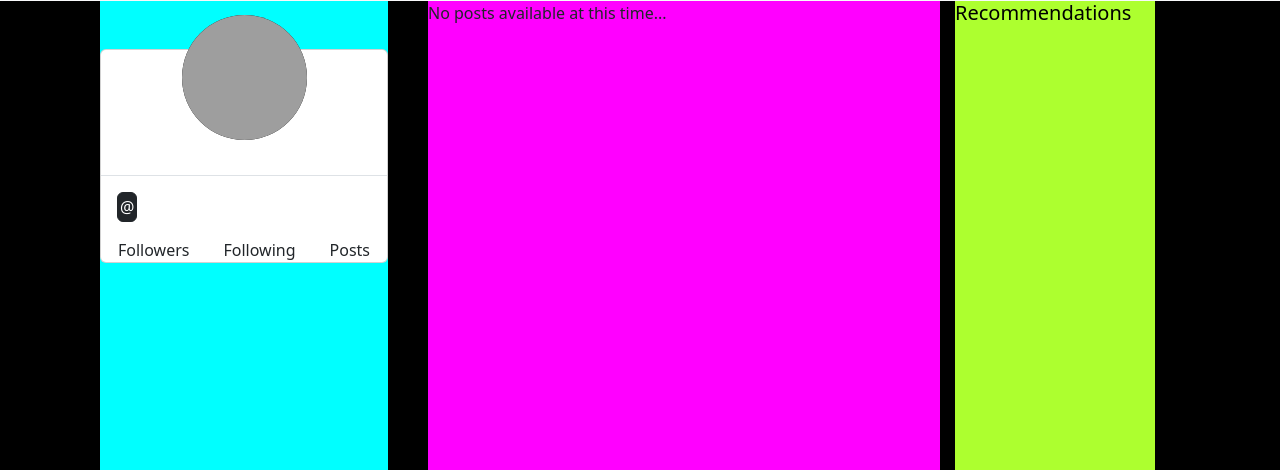
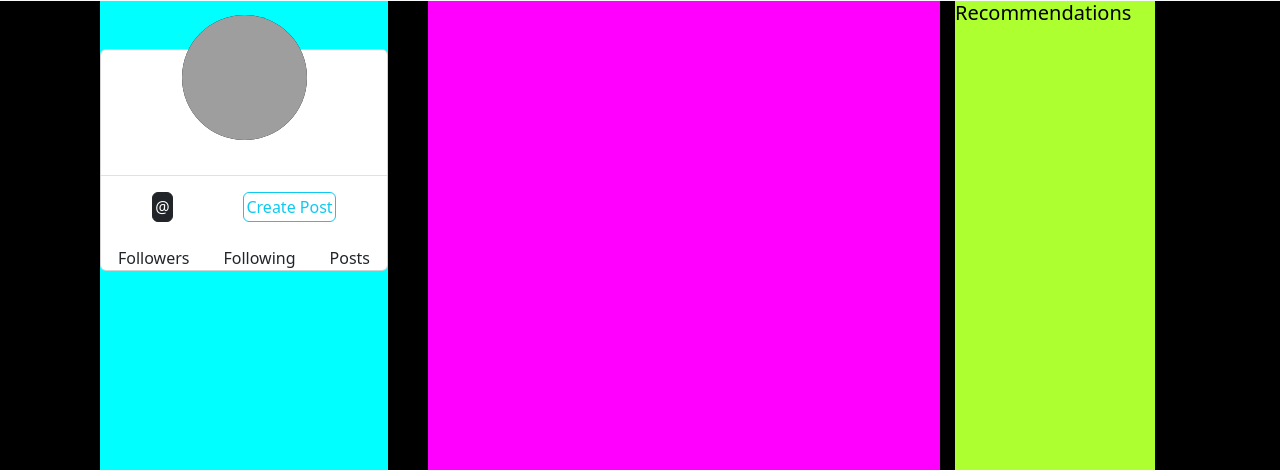
Before and after one commit to nainoaktv/muki-muscle, a Django app: template main/templates/main/home.html in a window 1280 px wide. Shown: the part 55-525 px from the top of the page. Run offline with Django 3.2, Linux system fonts and the light colour scheme; the template is opened without the code that fills it, so the values that code supplies are empty; grey boxes are pictures that could not be loaded.

Commit message:
feat: render posts

```diff
--- a/main/templates/main/home.html
+++ b/main/templates/main/home.html
@@ -33,7 +33,10 @@
           />
         </div>
         <span class="border-bottom" style="height: 1px"></span>
-        <div class="card-body">
+        <div
+          class="card-body"
+          style="display: flex; justify-content: space-around"
+        >
           <h5
             class="card-text"
             style="
@@ -51,6 +54,23 @@
               >@{{user.username}}</a
             >
           </h5>
+          <h5
+            class="card-text"
+            style="
+              border-radius: 5px;
+              display: inline-block;
+              position: relative;
+              top: 0px;
+            "
+          >
+            <a
+              class="btn btn-outline-info"
+              href="/post/create/"
+              role="button"
+              style="padding: 2px"
+              >Create Post</a
+            >
+          </h5>
         </div>
         <div style="display: flex; justify-content: space-around">
           <a href="#" style="text-decoration: none; color: inherit"
@@ -64,11 +84,12 @@
       </div>
     </div>
     <div style="background-color: magenta; width: 40%">
-      {% if post.id %}
-      <h1 style="color: black">{{post.content}}</h1>
+      {% for post in posts %} {% if post.id %}
+      <p style="color: black">{{post.content}}</p>
+      <p style="color: black">{{post.user}}</p>
       {% else %}
       <p>No posts available at this time...</p>
-      {% endif %}
+      {% endif %} {% endfor %}
     </div>
     <div
       style="
```
